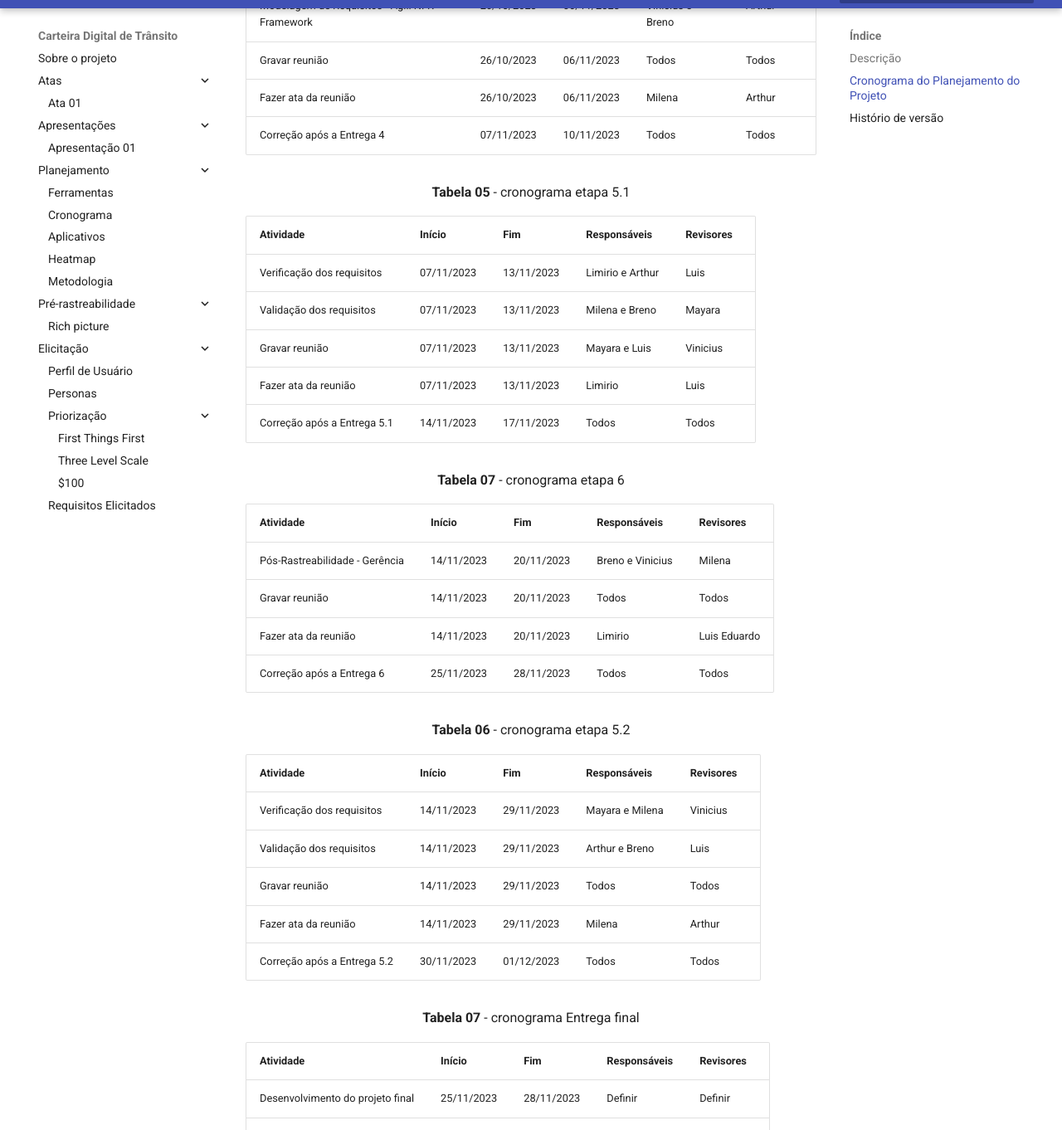
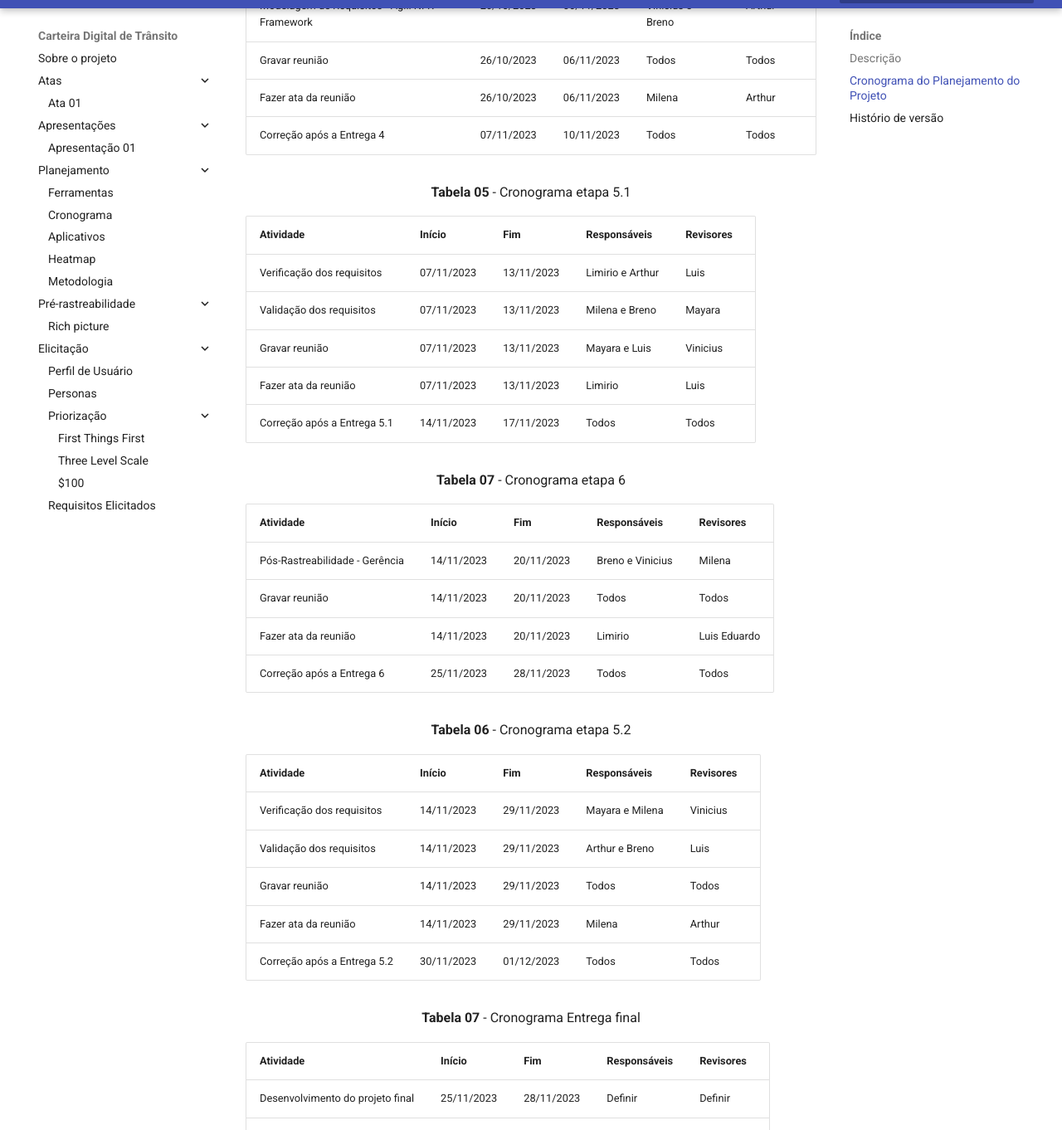
Before and after one commit to Requisitos-de-Software/2023.2-Carteira_Digital_de_Transito, an MkDocs documentation site: the page built from docs/planejamento/cronograma.md, in a window 1280 px wide and 1400 px high, scrolled down 2551 px. Shown: the part 38-1400 px from the top of the window at 83% size. Built offline with MkDocs 1.6.1 and Material for MkDocs 9.7.7, drawn with Linux system fonts in a browser that asks for light colours; some of the changed text lies outside the part shown.

Commit message:
att crono de novo

```diff
--- a/docs/planejamento/cronograma.md
+++ b/docs/planejamento/cronograma.md
@@ -39,7 +39,7 @@ fornecido pelo professor.
 | Fazer o Rich Picture      | 14/09/2023| 19/09/2023 | Milena | Limirio |
 | Gravar a apresentação     | 14/09/2023| 19/09/2023 | Todos | Todos |
 
-<p align="center"><b>Tabela 02</b> - cronograma etapa 2</p>
+<p align="center"><b>Tabela 02</b> - Cronograma etapa 2</p>
 
 | **Atividade** | **Início** | **Fim** | **Responsáveis** |  **Revisores** |
 |---------------|------------|---------|------------------|----------------|
@@ -51,7 +51,7 @@ fornecido pelo professor.
 | Correção após a Entrega 2  | 05/10/2023 | 08/10/2023 |     Todos   | Todos  |
 
 
-<p align="center"><b>Tabela 03</b> - cronograma etapa 3</p>
+<p align="center"><b>Tabela 03</b> - Cronograma etapa 3</p>
 
 | **Atividade** | **Início** | **Fim** | **Responsáveis** |  **Revisores** |
 |---------------|------------|---------|------------------|----------------|
@@ -63,7 +63,7 @@ fornecido pelo professor.
 | Fazer ata da reunião   | 05/10/2023| 25/10/2023 | Breno | Mayara |
 | Correção após a Entrega 3  | 26/10/2023 | 29/10/2023 |     Todos   | Todos  |
 
-<p align="center"><b>Tabela 04</b> - cronograma etapa 4</p>
+<p align="center"><b>Tabela 04</b> - Cronograma etapa 4</p>
 
 | **Atividade** | **Início** | **Fim** | **Responsáveis** |  **Revisores** |
 |---------------|------------|---------|------------------|----------------|
@@ -74,7 +74,7 @@ fornecido pelo professor.
 | Fazer ata da reunião         |26/10/2023| 06/11/2023 | Milena| Arthur |
 | Correção após a Entrega 4  | 07/11/2023 | 10/11/2023 |     Todos   | Todos  |
 
-<p align="center"><b>Tabela 05</b> - cronograma etapa 5.1</p>
+<p align="center"><b>Tabela 05</b> - Cronograma etapa 5.1</p>
 
 | **Atividade** | **Início** | **Fim** | **Responsáveis** |  **Revisores** |
 |---------------|------------|---------|------------------|----------------|
@@ -84,7 +84,7 @@ fornecido pelo professor.
 | Fazer ata da reunião    | 07/11/2023| 13/11/2023 |   Limirio |  Luis  |
 | Correção após a Entrega 5.1  | 14/11/2023 | 17/11/2023 |     Todos   | Todos  |
 
-<p align="center"><b>Tabela 07</b> - cronograma etapa 6</p>
+<p align="center"><b>Tabela 07</b> - Cronograma etapa 6</p>
 
 | **Atividade** | **Início** | **Fim** | **Responsáveis** |  **Revisores** |
 |---------------|------------|---------|------------------|----------------|
@@ -93,7 +93,7 @@ fornecido pelo professor.
 | Fazer ata da reunião     | 14/11/2023| 20/11/2023 | Limirio    | Luis Eduardo |
 | Correção após a Entrega 6  | 25/11/2023 | 28/11/2023 |     Todos   | Todos  |
 
-<p align="center"><b>Tabela 06</b> - cronograma etapa 5.2</p>
+<p align="center"><b>Tabela 06</b> - Cronograma etapa 5.2</p>
 
 | **Atividade** | **Início** | **Fim** | **Responsáveis** |  **Revisores** |
 |---------------|------------|---------|------------------|----------------|
@@ -103,7 +103,7 @@ fornecido pelo professor.
 | Fazer ata da reunião    | 14/11/2023| 29/11/2023 |  Milena    |   Arthur |
 | Correção após a Entrega 5.2  | 30/11/2023 | 01/12/2023 |     Todos   | Todos  |
 
-<p align="center"><b>Tabela 07</b> - cronograma Entrega final</p>
+<p align="center"><b>Tabela 07</b> - Cronograma Entrega final</p>
 
 | **Atividade** | **Início** | **Fim** | **Responsáveis** |  **Revisores** |
 |---------------|------------|---------|------------------|----------------|
```
